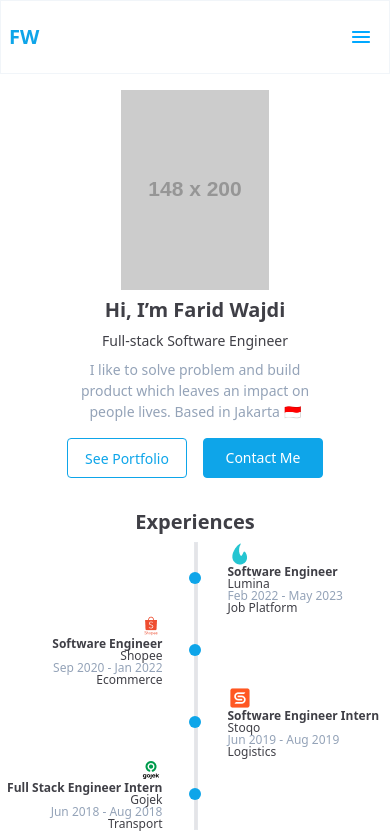
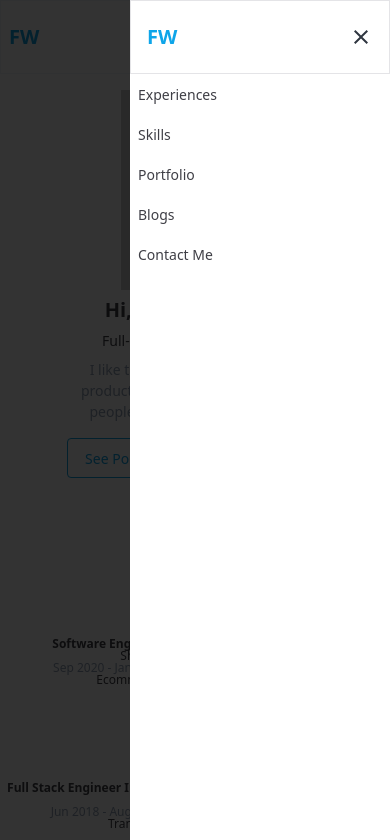
Before and after one commit to wajdifarid/personal-website, a React (Create React App) app: page / in a window 390 px wide. Shown: the top 840 px of the page. Built offline with nearby package versions, Linux system fonts and the light colour scheme.

Commit message:
Add hamburger menu sliding animation

```diff
--- a/src/components/NavBar.js
+++ b/src/components/NavBar.js
@@ -12,20 +12,16 @@
 export function HamburgerMenu() {
   const [isOpen, setIsOpen] = useState(false);
 
-  function toggleMenu()  {
+  function toggleMenu() {
     setIsOpen(!isOpen);
-  };
+  }
 
-  return <>
-    <div className="p-2" onClick={toggleMenu}>
-      <img src="/assets/hamburger-menu-icon.svg" alt="hamburger menu" />
-    </div>
-    {isOpen && (
-      <div>
-        <div className="w-2/6 h-screen bg-black bg-opacity-80 top-0 left-0 fixed z-20" onClick={toggleMenu}>
-
+  return (
+    <>
+    <div>
+        <div className={"fixed top-0 left-0 w-screen h-screen bg-black bg-opacity-80 z-20 " + (isOpen ? "hidden" : "")} onClick={toggleMenu}>
         </div>
-        <div className="flex flex-col w-4/6 bg-white justify-start items-start fixed right-0 top-0 h-screen z-20">
+        <div className={"fixed top-0 right-0 w-4/6 h-screen bg-white z-20 transition-transform duration-500 transform " + (isOpen ? "translate-x-full" : "translate-x-0")}>
           <div className="w-full p-4 border border-zinc-200 justify-between items-center gap-2.5 inline-flex">
             <div className="text-center text-sky-500 text-[20px] font-black leading-loose">FW</div>
             <button className="h-6" onClick={toggleMenu}><img src="/assets/close-icon.svg" alt="close-icon" /></button>
@@ -39,7 +35,11 @@
           </div>
         </div>
       </div>
-    )}
-  </>
-    ;
-};
+      <div className="p-2 " onClick={toggleMenu}>
+        <img src="/assets/hamburger-menu-icon.svg" alt="hamburger menu" />
+      </div>
+
+
+    </>
+  );
+}
```
